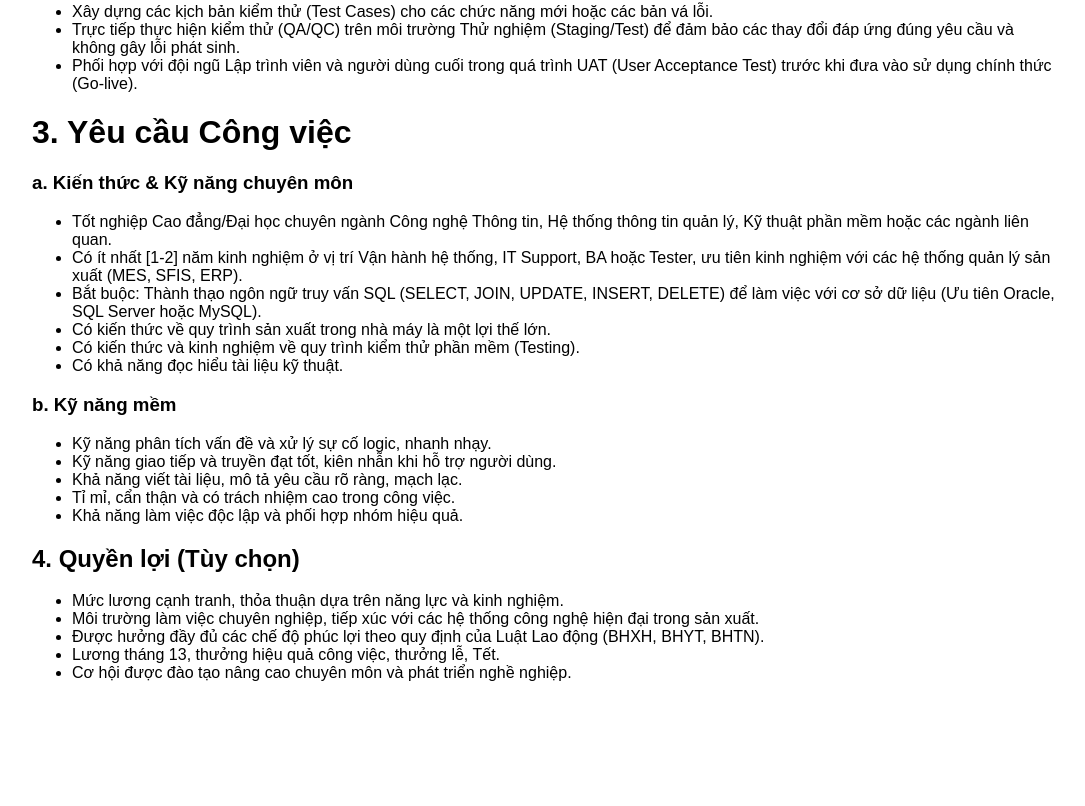
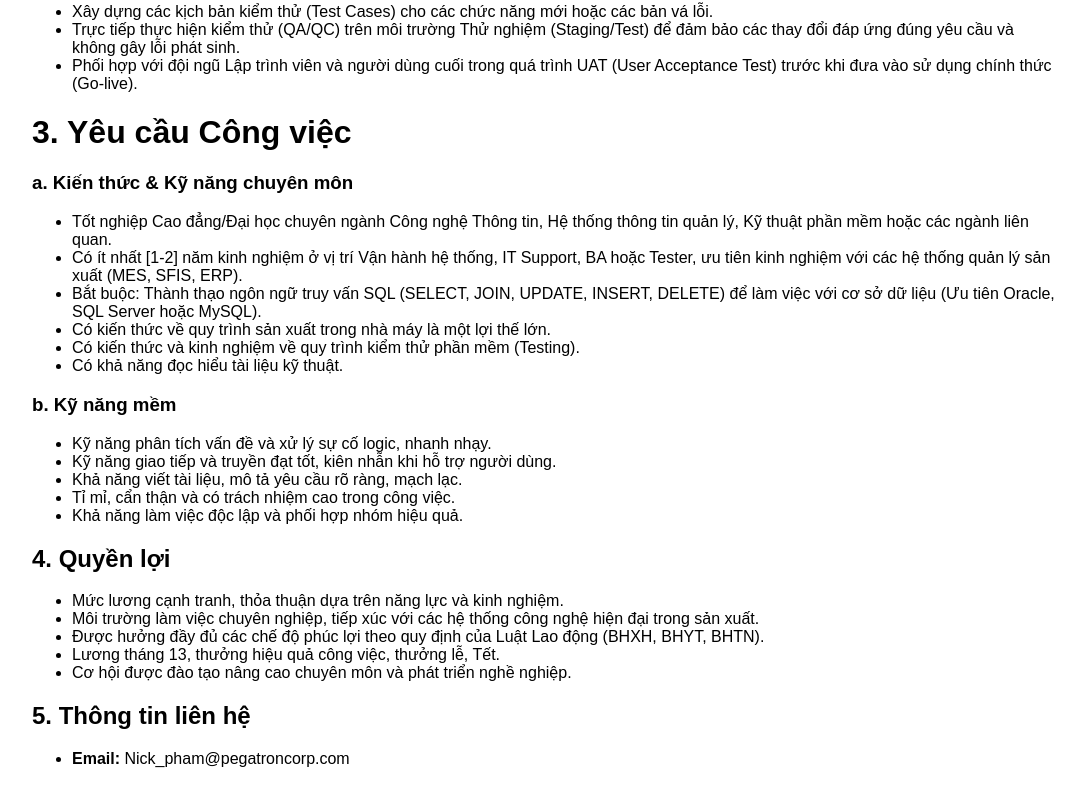
Before and after one commit to phamxuandong9nick/pegatron-sfis-jd, a plain HTML site: page index.html in a window 1280 px wide. Shown: the part 823-1629 px from the top of the page, without its empty margins (96-1181 px from the left). Before the commit the page ends 1547 px from the top, so only its background shows below. Drawn offline with Linux system fonts and the light colour scheme.

Commit message:
Update index.html

```diff
--- a/index.html
+++ b/index.html
@@ -150,7 +150,7 @@
 <li>Tỉ mỉ, cẩn thận và có trách nhiệm cao trong công việc. </li>
 <li>Khả năng làm việc độc lập và phối hợp nhóm hiệu quả. </li>
 </ul>
-<h2>4. Quyền lợi (Tùy chọn)</h2>
+<h2>4. Quyền lợi</h2>
 <ul>
 <li>Mức lương cạnh tranh, thỏa thuận dựa trên năng lực và kinh nghiệm. </li>
 <li>Môi trường làm việc chuyên nghiệp, tiếp xúc với các hệ thống công nghệ hiện đại trong sản xuất. </li>
@@ -158,6 +158,12 @@
 <li>Lương tháng 13, thưởng hiệu quả công việc, thưởng lễ, Tết. </li>
 <li>Cơ hội được đào tạo nâng cao chuyên môn và phát triển nghề nghiệp. </li>
 </ul>
+
+<h2>5. Thông tin liên hệ</h2>
+<ul>
+<li><strong>Email:</strong> Nick_pham@pegatroncorp.com</li>
+</ul>
+
 
 <script>
         // Lấy nút bấm
```
